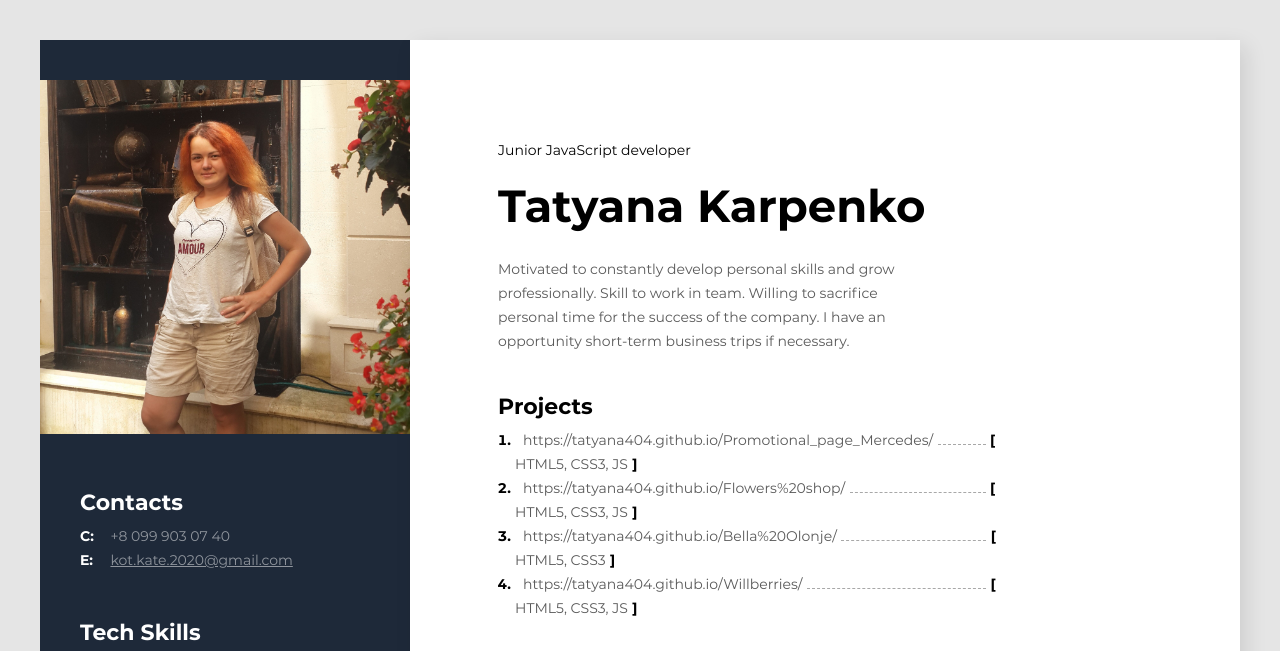
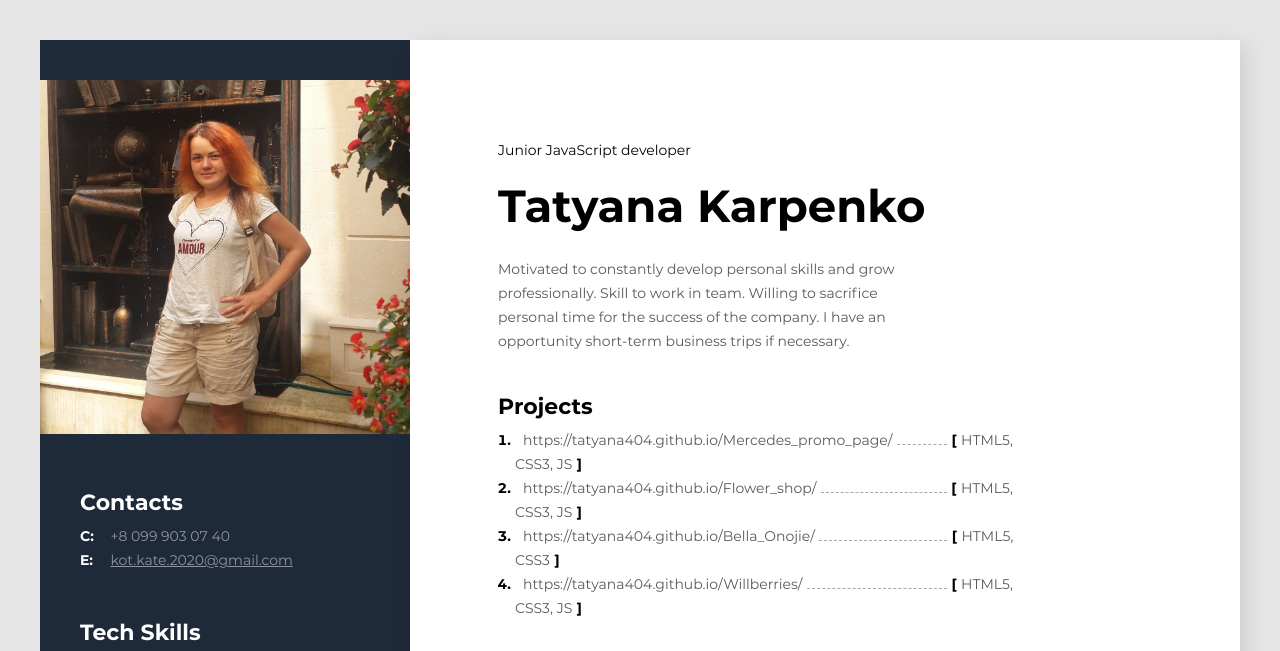
Before and after one commit to TatyanaDev/My_resume, a plain HTML site: page index.html in a window 1280 px wide. Shown: the top 651 px of the page. Drawn offline with Linux system fonts and the light colour scheme.

Commit message:
fixed project links

```diff
--- a/assets/css/style.css
+++ b/assets/css/style.css
@@ -129,19 +129,19 @@
 .projects_container > li > span:first-of-type {
   border-bottom: 1px dashed #a8a8a8;
   display: inline-block;
-  min-width: 48px;
+  min-width: 50px;
 }
 
 .projects_container > li:nth-child(2) > span:first-of-type {
-  min-width: 136px;
+  min-width: 126px;
 }
 
 .projects_container > li:nth-child(3) > span:first-of-type {
-  min-width: 145px;
+  min-width: 128px;
 }
 
 .projects_container > li:nth-child(4) > span:first-of-type {
-  min-width: 179px;
+  min-width: 140px;
 }
 
 .projects_container > li > span:nth-child(4),
--- a/index.html
+++ b/index.html
@@ -72,9 +72,9 @@
             <ol class="projects_container">
               <li>
                 <a
-                  href="https://tatyana404.github.io/Promotional_page_Mercedes/"
+                  href="https://tatyana404.github.io/Mercedes_promo_page/"
                   target="_blank"
-                  >https://tatyana404.github.io/Promotional_page_Mercedes/</a
+                  >https://tatyana404.github.io/Mercedes_promo_page/</a
                 >
                 <span></span>
                 <span>[</span>
@@ -83,9 +83,9 @@
               </li>
               <li>
                 <a
-                  href="https://tatyana404.github.io/Flowers%20shop/"
+                  href="https://tatyana404.github.io/Flower_shop/"
                   target="_blank"
-                  >https://tatyana404.github.io/Flowers%20shop/</a
+                  >https://tatyana404.github.io/Flower_shop/</a
                 >
                 <span></span>
                 <span>[</span>
@@ -94,9 +94,9 @@
               </li>
               <li>
                 <a
-                  href="https://tatyana404.github.io/Bella%20Olonje/"
+                  href="https://tatyana404.github.io/Bella_Onojie/"
                   target="_blank"
-                  >https://tatyana404.github.io/Bella%20Olonje/</a
+                  >https://tatyana404.github.io/Bella_Onojie/</a
                 >
                 <span></span>
                 <span>[</span>
```
